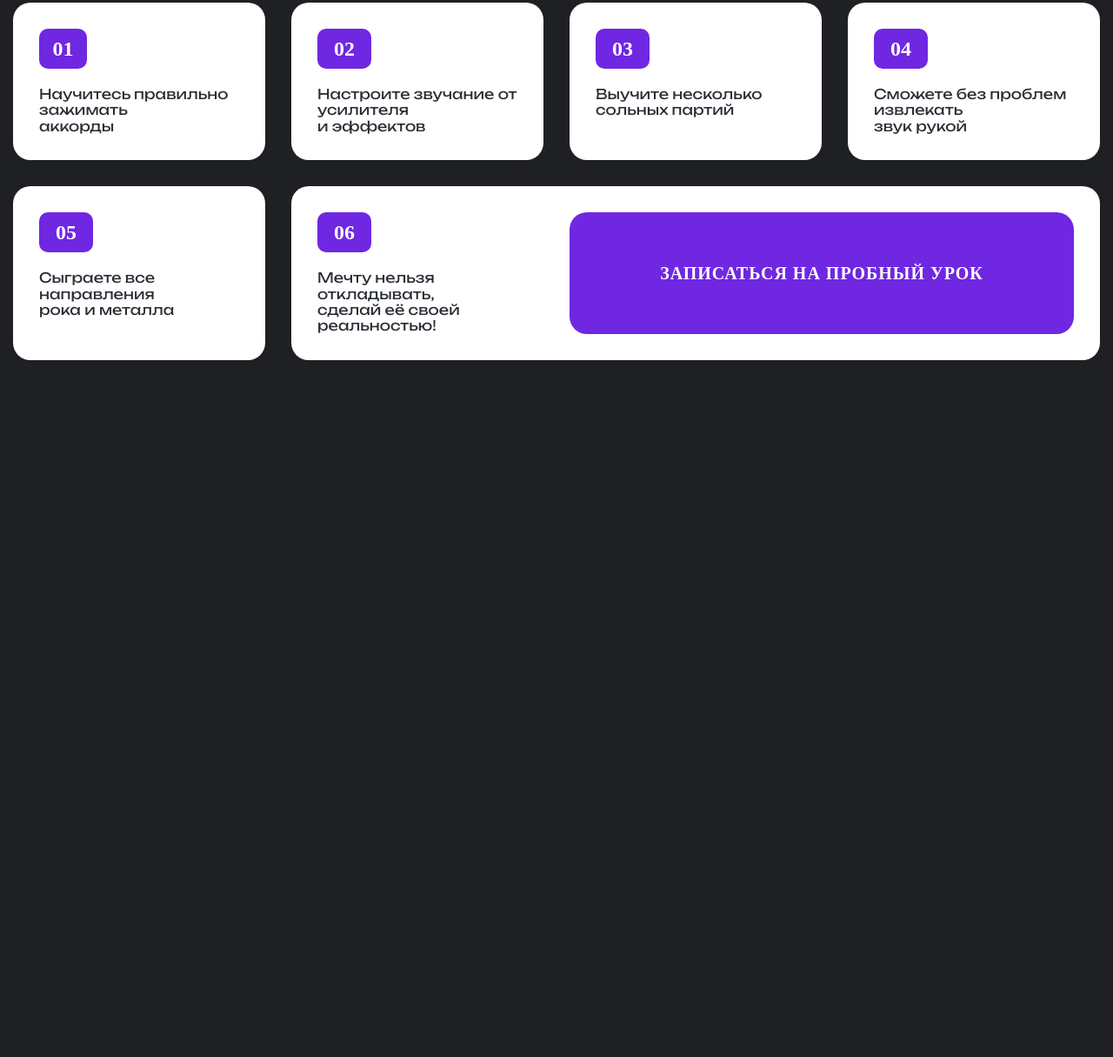
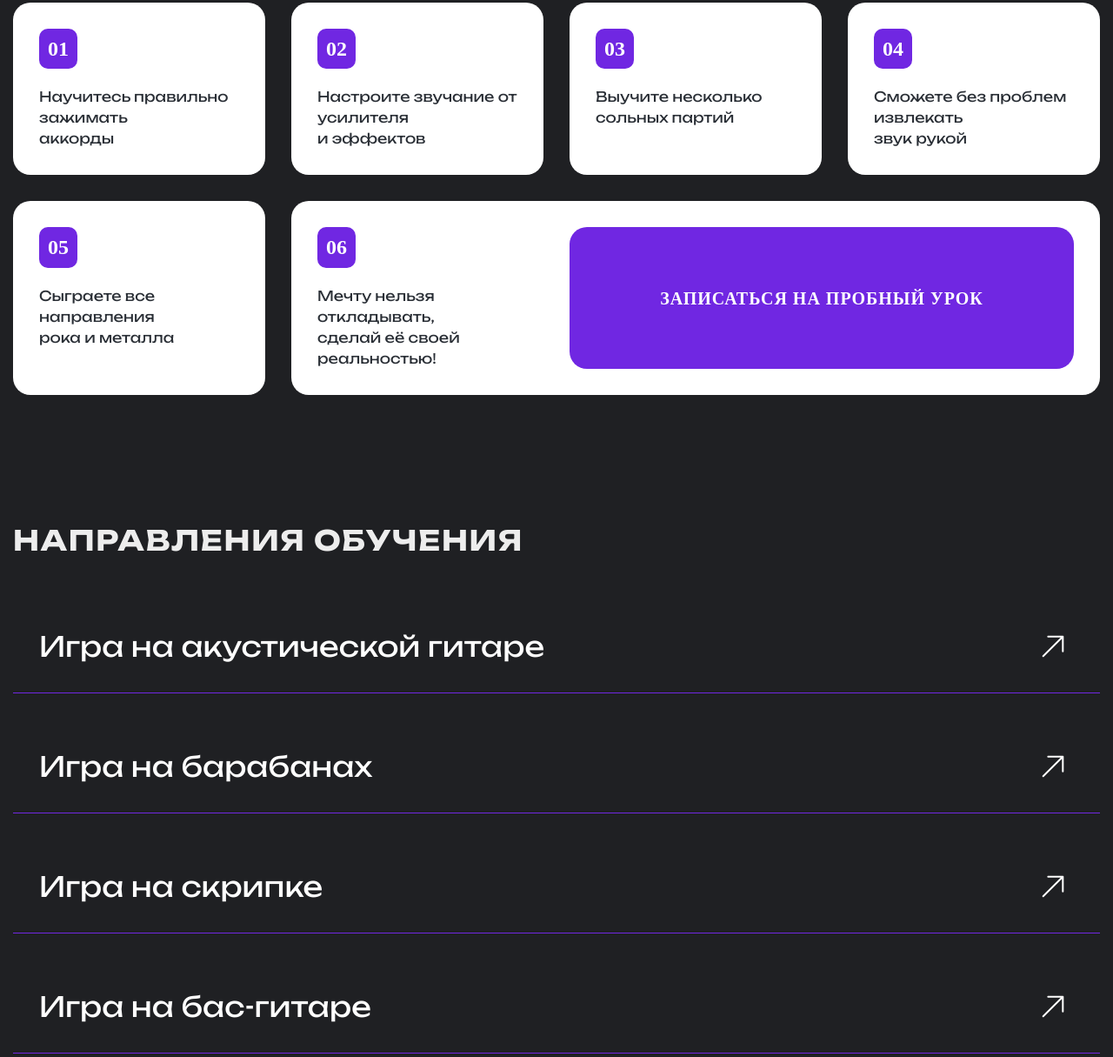
Before and after one commit to vitaliykulishov/FrontendBlok-Module02-Guitar, a website built with webpack: page src/index.html in a window 1280 px wide. Shown: the part 3786-5001 px from the top of the page at 87% size. Before the commit the page ends 4200 px from the top, so only its background shows below. Built offline with nearby package versions, Linux system fonts and the light colour scheme; files whose address does not match are found by name; a web font is replaced by a local one.

Commit message:
add section areas

```diff
--- a/src/index.html
+++ b/src/index.html
@@ -179,5 +179,17 @@
 		</div>
 	</div>
 </section>
+<section class="areas">
+	<div class="container">
+		<h2 class="title-h2">Направления обучения</h2>
+		<div class="areas__wrapper">
+			<a href="#" class="areas__link _acoustic">Игра на акустической гитаре</a>
+			<a href="#" class="areas__link _drums">Игра на барабанах</a>
+			<a href="#" class="areas__link _violin">Игра на скрипке</a>
+			<a href="#" class="areas__link _bas-guitar">Игра на бас-гитаре</a>
+		</div>
+	</div>
+
+</section>
 </body>
 </html>
--- a/src/styles/main.scss
+++ b/src/styles/main.scss
@@ -16,6 +16,9 @@ body {
 }
 a {
     text-decoration: none;
+}
+button {
+	cursor: pointer;
 }
 
 .title-h2 {
@@ -621,27 +624,28 @@ a {
         }
     }
     &__text {
+        display: flex;
+        flex-direction: column;
+        gap: 20px;
         color: $dark;
+        font-weight: 400;
+        font-size: 16px;
+        line-height: 150%;
         span {
-            margin-bottom: 20px;
-            display: block;
+            width: fit-content;
             font-weight: 600;
             font-size: 24px;
             line-height: 110%;
             text-align: center;
             color: $light;
             border-radius: 10px;
-            width: 62px;
             padding: 10px;
-            height: 46px;
             background: $accent;
-            &._first-item {
-                width: 55px;
-            }
+
         }
     }
     &__btn {
-        grid-column: 2 / 5;
+        grid-column: 2 / 4;
         // padding: 30px;
         border: none;
         display: flex;
@@ -668,3 +672,100 @@ a {
 
     }
 }
+
+.areas {
+	margin-top: 150px;
+	margin-bottom: 100px;
+	&__wrapper {
+		margin-top: 50px;
+		display: flex;
+		flex-direction: column;
+		gap: 30px;
+	}
+    &__link {
+        display: flex;
+		justify-content: space-between;
+		align-items: center;
+		height: 108px;
+        padding: 30px;
+        transition: $tr;
+		background-color: transparent;
+        border-bottom: 1px solid $accent;
+		font-weight: 400;
+		font-size: 32px;
+		line-height: 150%;
+		color: $light;
+		position: relative;
+		&::after {
+			content: '';
+			display: block;
+			width: 48px;
+			height: 48px;
+			background-image: url(../images/ui/arrow-up.svg);
+			background-repeat: no-repeat;
+			background-size: contain;
+			transition: $tr;
+		}
+        @media(hover: hover) {
+			&:hover {
+                background-color: $accent;
+                border-radius: 10px;
+				&::after {
+					transform: rotate(45deg);
+				}
+				&::before {
+					opacity: 1;
+					transform: scale(1);
+				}
+			}
+        }
+		&::before {
+			content: '';
+			display: block;
+			background-repeat: no-repeat;
+			background-size: contain;
+			position: absolute;
+			left: 718px;
+			opacity: 0;
+			transform: scale(0);
+			transition: 0.5s;
+		}
+		&._acoustic {
+			&::before {
+				content: '';
+				background-image: url(../images/areas/acoustic.png);
+				left: 769px;
+				height: 365px;
+				width: 522px;
+				top: calc(50% - 182px);
+			}
+		}
+		&._drums {
+			&::before {
+				content: '';
+				background-image: url(../images/areas/drums.png);
+				height: 474px;
+				width: 474px;
+				top: calc(50% - 237px);
+			}
+		}
+		&._violin {
+			&::before {
+				content: '';
+				background-image: url(../images/areas/violin.png);
+				height: 568px;
+				width: 568px;
+				top: calc(50% - 284px);
+			}
+		}
+		&._bas-guitar {
+			&::before {
+				content: '';
+				background-image: url(../images/areas/bas-guitar.png);
+				height: 374px;
+				width: 522px;
+				top: calc(50% - 187px);
+			}
+		}
+    }
+}
```
Also changed, not shown: src/images/areas/acoustic.png (added), src/images/areas/bas-guitar.png (added), src/images/areas/drums.png (added), src/images/areas/violin.png (added), src/images/ui/arrow-up.svg (added).
